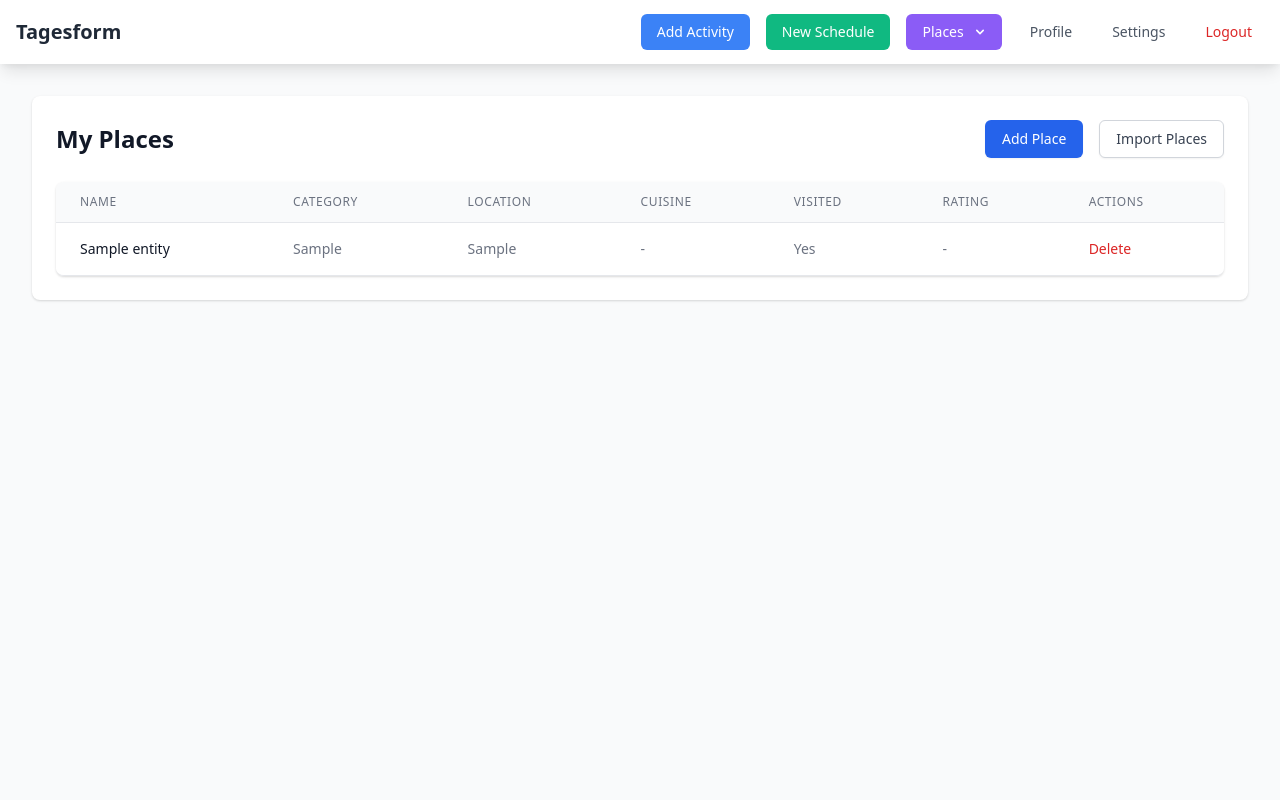
After one commit to tomhallmain/tagesform, a Flask app: page /places in a window 1280 px wide. The commit adds this page. Run offline with Flask 3, Linux system fonts and the light colour scheme; a user stored in the database is signed in; tables that the repository leaves empty hold one stand-in row (values such as "Sample post"); parts of the project's set-up code (start-up, migrations or seed data) failed here and were passed over.

Commit message:
Claude - fix places routes, main index page

```diff
--- a/app/__init__.py
+++ b/app/__init__.py
@@ -37,6 +37,10 @@ def create_app():
     login_manager.init_app(app)
     Migrate(app, db)
 
+    # Register custom filters
+    from .utils.filters import title_case
+    app.jinja_env.filters['title_case'] = title_case
+
     # User loader for Flask-Login
     @login_manager.user_loader
     def load_user(user_id):
--- a/app/routes/entities.py
+++ b/app/routes/entities.py
@@ -1,4 +1,4 @@
-from flask import Blueprint, render_template, redirect, url_for, flash, request, jsonify
+from flask import Blueprint, render_template, redirect, url_for, flash, request, jsonify, session
 from flask_login import login_required, current_user
 from datetime import datetime
 import pytz
@@ -112,16 +112,77 @@ def add_place():
             description=description,
             tags=tags,
             visited=visited,
-            properties=properties
+            properties=properties,
+            user_id=current_user.id
         )
 
         db.session.add(entity)
         db.session.commit()
 
         flash('Place added successfully!', 'success')
-        return redirect(url_for('main.index'))
+        return redirect(url_for('entities.list_places'))
 
     return render_template('add_place.html')
+
+@entities_bp.route('/delete-place/<int:entity_id>', methods=['POST'])
+@login_required
+def delete_place(entity_id):
+    entity = Entity.query.get_or_404(entity_id)
+
+    # Ensure user owns this entity
+    if entity.user_id != current_user.id:
+        flash('You do not have permission to delete this place.', 'error')
+        return redirect(url_for('entities.list_places'))
+
+    name = entity.name
+    db.session.delete(entity)
+    db.session.commit()
+
+    flash(f'Successfully deleted "{name}"', 'success')
+    return redirect(url_for('entities.list_places'))
+
+@entities_bp.route('/review-import')
+@login_required
+def review_import():
+    # Get the imported data from the session
+    import_data = session.get('import_data', [])
+    if not import_data:
+        flash('No data to review. Please import a CSV file first.', 'error')
+        return redirect(url_for('entities.import_places'))
+
+    return render_template('review_import.html', places=import_data)
+
+@entities_bp.route('/confirm-import', methods=['POST'])
+@login_required
+def confirm_import():
+    # Get the reviewed/edited data
+    import_data = session.get('import_data', [])
+    if not import_data:
+        flash('No data to import. Please import a CSV file first.', 'error')
+        return redirect(url_for('entities.import_places'))
+
+    try:
+        entities_added = 0
+        for place in import_data:
+            if not place.get('name'):  # Skip entries with empty names
+                continue
+
+            # Ensure user_id is set for each imported entity
+            place['user_id'] = current_user.id
+            entity = Entity(**place)
+            db.session.add(entity)
+            entities_added += 1
+
+        db.session.commit()
+        session.pop('import_data', None)  # Clear the import data from session
+
+        flash(f'Successfully imported {entities_added} places', 'success')
+        return redirect(url_for('entities.list_places'))
+
+    except Exception as e:
+        db.session.rollback()
+        flash(f'Error importing places: {str(e)}', 'error')
+        return redirect(url_for('entities.review_import'))
 
 @entities_bp.route('/import-places', methods=['GET', 'POST'])
 @login_required
@@ -147,7 +208,7 @@ def import_places():
             'cuisine': ['cuisine', 'food type'],
             'location': ['location', 'address', 'place'],
             'visited': ['visited', 'been there'],
-            'rating': ['rating', 'good', 'like', 'liked'],
+            'rating': ['rating', 'good', 'good?', 'like', 'liked'],
             'notes': ['notes', 'description', 'comments']
         }
 
@@ -158,47 +219,89 @@ def import_places():
 
             # Read and normalize headers
             raw_headers = next(reader)
+            print(f"Number of raw headers: {len(raw_headers)}")  # Debug log
             headers = [h.strip().lower() for h in raw_headers]
+            print(f"Raw headers: {raw_headers}")  # Debug log
+            print(f"Normalized headers: {headers}")  # Debug log
 
             # Create a mapping of normalized headers to their original indices using fuzzy matching
             header_map = {}
             for idx, header in enumerate(headers):
-                # Try to match this header with our expected columns
+                matched = False
+                print(f"Processing header: {header} at index {idx}")  # Debug log
+
+                # First try exact matches
                 for expected_col, alternatives in EXPECTED_COLUMNS.items():
-                    if any(Utils.is_similar_strings(header, alt) for alt in alternatives):
+                    if header == expected_col or header in alternatives:
                         header_map[expected_col] = idx
+                        matched = True
+                        print(f"Found exact match: {header} -> {expected_col} at index {idx}")  # Debug log
                         break
+
+                # Only try fuzzy matching if no exact match was found
+                if not matched:
+                    for expected_col, alternatives in EXPECTED_COLUMNS.items():
+                        if expected_col not in header_map and any(Utils.is_similar_strings(header, alt, do_print=True) for alt in alternatives):
+                            header_map[expected_col] = idx
+                            print(f"Found fuzzy match: {header} -> {expected_col} at index {idx}")  # Debug log
+                            break
+
+            print(f"Final header mapping: {header_map}")  # Debug log
 
             # Validate required columns
             if 'name' not in header_map:
                 similar_columns = [h for h in headers if any(Utils.is_similar_strings(h, alt) for alt in EXPECTED_COLUMNS['name'])]
+                print(f"Headers checked for name: {headers}")  # Debug log
+                print(f"Similar columns found: {similar_columns}")  # Debug log
                 if similar_columns:
                     raise ValueError(f'Could not find "name" column. Did you mean: {", ".join(similar_columns)}?')
                 else:
                     raise ValueError('CSV file must contain a "name" column')
 
-            entities_added = 0
+            parsed_entities = []
             skipped_rows = []
             invalid_categories = set()
-            for row_num, row in enumerate(reader, start=2):  # start=2 because row 1 is headers
+
+            for row_num, row in enumerate(reader, start=2):
+                print(f"\nProcessing row {row_num}: {row}")  # Debug log
+                print(f"Row length: {len(row)}")  # Debug log
+
+                # Skip empty rows
+                if not row or all(cell.strip() == '' for cell in row):
+                    print(f"Skipping empty row {row_num}")  # Debug log
+                    continue
+
+                # Validate row length matches headers
+                if len(row) != len(headers):
+                    print(f"Warning: Row {row_num} has {len(row)} columns but headers has {len(headers)} columns")  # Debug log
+
                 # Helper function to safely get column value
                 def get_col(name, default=''):
-                    val = row[header_map.get(name, -1)].strip() if name in header_map else default
+                    if name not in header_map:
+                        print(f"Column {name} not found in header_map")  # Debug log
+                        return default
+                    idx = header_map[name]
+                    if idx >= len(row):
+                        print(f"Warning: Index {idx} for column {name} is out of range for row length {len(row)}")  # Debug log
+                        return default
+                    val = row[idx].strip()
+                    print(f"Getting column {name} at index {idx}: {val}")  # Debug log
+                    # Keep everything lowercase for storage
                     return val.lower() if name in ['category', 'cuisine', 'location'] else val
 
                 # Helper function to parse boolean values
-                def parse_bool(val, default=False):
-                    if not val:
+                def parse_bool(val, default=None):
+                    if not val or not val.strip():
                         return default
-                    val = str(val).lower()
+                    val = str(val).lower().strip()
                     if val in ['ok', 'okay']:
                         return True
                     return val in ['true', 't', 'yes', 'y', '1']
 
                 # Helper function to parse rating values
-                def parse_rating(val, default='bad'):
-                    if not val:
-                        return default
+                def parse_rating(val):
+                    if not val or not val.strip():
+                        return None
                     val = str(val).lower().strip()
 
                     # Check for boolean values first
@@ -216,58 +319,76 @@ def import_places():
                     if similar_ratings:
                         return VALID_RATINGS[similar_ratings[0]]
 
-                    return default
+                    return None
 
                 name = get_col('name')
-                if not name:  # Skip rows with empty names
+                if not name:
                     skipped_rows.append(f"Row {row_num}: Empty name")
                     continue
 
-                # Validate and clean category
+                # Build entity parameters
+                entity_params = {
+                    'name': name,
+                    'user_id': current_user.id
+                }
+
+                # Process all fields as before, but store in entity_params instead of creating Entity
                 category = get_col('category')
-                if category and category not in VALID_CATEGORIES:
-                    # Try to find a similar category
-                    similar_categories = [c for c in VALID_CATEGORIES if Utils.is_similar_strings(category, c)]
-                    if similar_categories:
-                        category = similar_categories[0]
+                if category:
+                    if category not in VALID_CATEGORIES:
+                        # Try to find a similar category
+                        similar_categories = [c for c in VALID_CATEGORIES if Utils.is_similar_strings(category, c)]
+                        if similar_categories:
+                            category = similar_categories[0]
+                        else:
+                            invalid_categories.add(category)
+                            category = 'other'
+                    entity_params['category'] = category
+                else:
+                    # Only set default category if cuisine exists
+                    cuisine = get_col('cuisine')
+                    if cuisine:
+                        entity_params['category'] = 'restaurant'
                     else:
-                        invalid_categories.add(category)
-                        category = 'other'
+                        entity_params['category'] = 'other'
 
-                # If no category, infer from cuisine
-                if not category:
-                    category = 'restaurant' if get_col('cuisine') else 'other'
+                # Process location
+                location = get_col('location')
+                if location:
+                    entity_params['location'] = location
 
-                # Validate and clean cuisine
+                # Process description/notes
+                notes = get_col('notes')
+                if notes:
+                    entity_params['description'] = notes
+
+                # Process cuisine and set in properties if exists
                 cuisine = get_col('cuisine')
                 if cuisine:
                     # Try to find a similar cuisine
                     similar_cuisines = [c for c in COMMON_CUISINES if Utils.is_similar_strings(cuisine, c)]
                     if similar_cuisines:
                         cuisine = similar_cuisines[0]
+                    entity_params['properties'] = {'cuisine': cuisine}
 
-                # Create new entity
-                entity = Entity(
-                    name=name,
-                    category=category,
-                    location=get_col('location'),
-                    description=get_col('notes'),
-                    visited=parse_bool(get_col('visited')),
-                    properties={
-                        'cuisine': cuisine or None,
-                        'rating': parse_rating(get_col('rating'))
-                    },
-                    user_id=current_user.id
-                )
+                # Process visited field
+                visited = parse_bool(get_col('visited'))
+                if visited is not None:
+                    entity_params['visited'] = visited
 
-                db.session.add(entity)
-                entities_added += 1
+                # Process rating field
+                rating = parse_rating(get_col('rating'))
+                if rating is not None:
+                    entity_params['rating'] = rating
 
-            if entities_added == 0:
+                parsed_entities.append(entity_params)
+
+            if not parsed_entities:
                 flash('No valid places found in the CSV file', 'error')
                 return redirect(request.url)
 
-            db.session.commit()
+            # Store the parsed data in session for review
+            session['import_data'] = parsed_entities
 
             # Show warnings about skipped rows and invalid categories
             if skipped_rows:
@@ -275,18 +396,22 @@ def import_places():
             if invalid_categories:
                 flash(f'Found invalid categories that were set to "other": {", ".join(invalid_categories)}', 'warning')
 
-            flash(f'Successfully imported {entities_added} places', 'success')
-            return redirect(url_for('main.index'))
+            return redirect(url_for('entities.review_import'))
 
         except ValueError as ve:
             flash(str(ve), 'error')
             return redirect(request.url)
         except Exception as e:
-            db.session.rollback()
-            flash(f'Error importing CSV: {str(e)}', 'error')
+            flash(f'Error processing CSV: {str(e)}', 'error')
             return redirect(request.url)
 
     return render_template('import_places.html')
+
+@entities_bp.route('/places')
+@login_required
+def list_places():
+    places = Entity.query.filter_by(user_id=current_user.id).all()
+    return render_template('places.html', places=places)
 
 @entity_api_bp.route('/entities/available')
 @login_required
@@ -298,3 +423,18 @@ def get_available_entities():
     available_entities = Entity.query.all()  # TODO: Add filtering based on operating hours
 
     return jsonify([entity.to_dict() for entity in available_entities])
+
+@entity_api_bp.route('/entities/remove-from-import/<int:index>', methods=['POST'])
+@login_required
+def remove_from_import(index):
+    import_data = session.get('import_data', [])
+
+    try:
+        if 0 <= index < len(import_data):
+            import_data.pop(index)
+            session['import_data'] = import_data
+            return jsonify({'success': True})
+    except Exception as e:
+        return jsonify({'success': False, 'error': str(e)})
+
+    return jsonify({'success': False, 'error': 'Invalid index'})
--- a/app/templates/base.html
+++ b/app/templates/base.html
@@ -64,10 +64,11 @@
                                         <path fill-rule="evenodd" d="M5.293 7.293a1 1 0 011.414 0L10 10.586l3.293-3.293a1 1 0 111.414 1.414l-4 4a1 1 0 01-1.414 0l-4-4a1 1 0 010-1.414z" clip-rule="evenodd" />
                                     </svg>
                                 </button>
-                                <div x-show="open" @click.away="open = false" class="origin-top-right absolute right-0 mt-2 w-48 rounded-md shadow-lg bg-white dark:bg-gray-700 ring-1 ring-black ring-opacity-5">
+                                <div x-show="open" @click.away="open = false" class="origin-top-right absolute right-0 mt-2 w-48 rounded-md shadow-lg bg-white dark:bg-gray-800 ring-1 ring-black ring-opacity-5">
                                     <div class="py-1">
-                                        <a href="{{ url_for('entities.add_place') }}" class="block px-4 py-2 text-sm text-gray-700 dark:text-gray-200 hover:bg-gray-100 dark:hover:bg-gray-600">Add Place</a>
-                                        <a href="{{ url_for('entities.import_places') }}" class="block px-4 py-2 text-sm text-gray-700 dark:text-gray-200 hover:bg-gray-100 dark:hover:bg-gray-600">Import Places</a>
+                                        <a href="{{ url_for('entities.list_places') }}" class="block w-full px-4 py-2 text-sm text-gray-700 hover:text-gray-900 hover:bg-gray-100 dark:text-white dark:hover:text-white dark:bg-gray-800 dark:hover:bg-purple-900 transition-colors duration-100">View Places</a>
+                                        <a href="{{ url_for('entities.add_place') }}" class="block w-full px-4 py-2 text-sm text-gray-700 hover:text-gray-900 hover:bg-gray-100 dark:text-white dark:hover:text-white dark:bg-gray-800 dark:hover:bg-purple-900 transition-colors duration-100">Add Place</a>
+                                        <a href="{{ url_for('entities.import_places') }}" class="block w-full px-4 py-2 text-sm text-gray-700 hover:text-gray-900 hover:bg-gray-100 dark:text-white dark:hover:text-white dark:bg-gray-800 dark:hover:bg-purple-900 transition-colors duration-100">Import Places</a>
                                     </div>
                                 </div>
                             </div>
--- /dev/null
+++ b/app/templates/places.html
@@ -0,0 +1,89 @@
+{% extends "base.html" %}
+
+{% block title %}My Places - Tagesform{% endblock %}
+
+{% block content %}
+<div class="max-w-7xl mx-auto px-4 sm:px-6 lg:px-8 py-8">
+    <div class="bg-white dark:bg-gray-800 shadow rounded-lg p-6">
+        <div class="flex justify-between items-center mb-6">
+            <h2 class="text-2xl font-bold text-gray-900 dark:text-white">My Places</h2>
+            <div class="flex space-x-4">
+                <a href="{{ url_for('entities.add_place') }}" class="inline-flex items-center px-4 py-2 border border-transparent rounded-md shadow-sm text-sm font-medium text-white bg-blue-600 hover:bg-blue-700 focus:outline-none focus:ring-2 focus:ring-offset-2 focus:ring-blue-500">
+                    Add Place
+                </a>
+                <a href="{{ url_for('entities.import_places') }}" class="inline-flex items-center px-4 py-2 border border-gray-300 rounded-md shadow-sm text-sm font-medium text-gray-700 bg-white hover:bg-gray-50 focus:outline-none focus:ring-2 focus:ring-offset-2 focus:ring-blue-500">
+                    Import Places
+                </a>
+            </div>
+        </div>
+
+        {% if places %}
+        <div class="mt-4">
+            <div class="flex flex-col">
+                <div class="-my-2 overflow-x-auto sm:-mx-6 lg:-mx-8">
+                    <div class="py-2 align-middle inline-block min-w-full sm:px-6 lg:px-8">
+                        <div class="shadow overflow-hidden border-b border-gray-200 dark:border-gray-700 sm:rounded-lg">
+                            <table class="min-w-full divide-y divide-gray-200 dark:divide-gray-700">
+                                <thead class="bg-gray-50 dark:bg-gray-700">
+                                    <tr>
+                                        <th scope="col" class="px-6 py-3 text-left text-xs font-medium text-gray-500 dark:text-gray-300 uppercase tracking-wider">Name</th>
+                                        <th scope="col" class="px-6 py-3 text-left text-xs font-medium text-gray-500 dark:text-gray-300 uppercase tracking-wider">Category</th>
+                                        <th scope="col" class="px-6 py-3 text-left text-xs font-medium text-gray-500 dark:text-gray-300 uppercase tracking-wider">Location</th>
+                                        <th scope="col" class="px-6 py-3 text-left text-xs font-medium text-gray-500 dark:text-gray-300 uppercase tracking-wider">Cuisine</th>
+                                        <th scope="col" class="px-6 py-3 text-left text-xs font-medium text-gray-500 dark:text-gray-300 uppercase tracking-wider">Visited</th>
+                                        <th scope="col" class="px-6 py-3 text-left text-xs font-medium text-gray-500 dark:text-gray-300 uppercase tracking-wider">Rating</th>
+                                        <th scope="col" class="px-6 py-3 text-left text-xs font-medium text-gray-500 dark:text-gray-300 uppercase tracking-wider">Actions</th>
+                                    </tr>
+                                </thead>
+                                <tbody class="bg-white dark:bg-gray-800 divide-y divide-gray-200 dark:divide-gray-700">
+                                    {% for place in places %}
+                                    <tr class="hover:bg-gray-50 dark:hover:bg-gray-700">
+                                        <td class="px-6 py-4 whitespace-nowrap text-sm font-medium text-gray-900 dark:text-white">
+                                            {{ place.name }}
+                                        </td>
+                                        <td class="px-6 py-4 whitespace-nowrap text-sm text-gray-500 dark:text-gray-300">
+                                            {{ place.category | title_case }}
+                                        </td>
+                                        <td class="px-6 py-4 whitespace-nowrap text-sm text-gray-500 dark:text-gray-300">
+                                            {{ place.location | title_case if place.location else '-' }}
+                                        </td>
+                                        <td class="px-6 py-4 whitespace-nowrap text-sm text-gray-500 dark:text-gray-300">
+                                            {{ place.properties.cuisine | title_case if place.properties and place.properties.cuisine else '-' }}
+                                        </td>
+                                        <td class="px-6 py-4 whitespace-nowrap text-sm text-gray-500 dark:text-gray-300">
+                                            {{ 'Yes' if place.visited else 'No' }}
+                                        </td>
+                                        <td class="px-6 py-4 whitespace-nowrap text-sm text-gray-500 dark:text-gray-300">
+                                            {{ place.rating or '-' }}
+                                        </td>
+                                        <td class="px-6 py-4 whitespace-nowrap text-sm text-gray-500 dark:text-gray-300">
+                                            <form action="{{ url_for('entities.delete_place', entity_id=place.id) }}" method="POST" class="inline" onsubmit="return confirm('Are you sure you want to delete this place?');">
+                                                <button type="submit" class="text-red-600 hover:text-red-900">Delete</button>
+                                            </form>
+                                        </td>
+                                    </tr>
+                                    {% endfor %}
+                                </tbody>
+                            </table>
+                        </div>
+                    </div>
+                </div>
+            </div>
+        </div>
+        {% else %}
+        <div class="text-center py-12">
+            <svg class="mx-auto h-12 w-12 text-gray-400" fill="none" stroke="currentColor" viewBox="0 0 24 24">
+                <path stroke-linecap="round" stroke-linejoin="round" stroke-width="2" d="M19 21V5a2 2 0 00-2-2H7a2 2 0 00-2 2v16m14 0h2m-2 0h-5m-9 0H3m2 0h5M9 7h1m-1 4h1m4-4h1m-1 4h1m-5 10v-5a1 1 0 011-1h2a1 1 0 011 1v5m-4 0h4" />
+            </svg>
+            <h3 class="mt-2 text-sm font-medium text-gray-900 dark:text-white">No places yet</h3>
+            <p class="mt-1 text-sm text-gray-500 dark:text-gray-400">Get started by adding your first place.</p>
+            <div class="mt-6">
+                <a href="{{ url_for('entities.add_place') }}" class="inline-flex items-center px-4 py-2 border border-transparent rounded-md shadow-sm text-sm font-medium text-white bg-blue-600 hover:bg-blue-700 focus:outline-none focus:ring-2 focus:ring-offset-2 focus:ring-blue-500">
+                    Add Place
+                </a>
+            </div>
+        </div>
+        {% endif %}
+    </div>
+</div>
+{% endblock %}
--- /dev/null
+++ b/app/utils/filters.py
@@ -0,0 +1,5 @@
+def title_case(text):
+    """Convert text to title case, handling None values"""
+    if text is None:
+        return None
+    return text.title()
--- a/app/utils/utils.py
+++ b/app/utils/utils.py
@@ -119,20 +119,16 @@ class Utils:
         # create two work vectors of integer distances
         v0 = [0] * (len(t) + 1)
         v1 = [0] * (len(t) + 1)
-
         # initialize v0 (the previous row of distances)
         # this row is A[0][i]: edit distance from an empty s to t;
         # that distance is the number of characters to append to  s to make t.
         for i in range(len(t) + 1):
             v0[i] = i
-
         for i in range(len(s)):
             # calculate v1 (current row distances) from the previous row v0
-
             # first element of v1 is A[i + 1][0]
             # edit distance is delete (i + 1) chars from s to match empty t
             v1[0] = i + 1
-
             for j in range(len(t)):
                 # calculating costs for A[i + 1][j + 1]
                 deletion_cost = v0[j + 1] + 1
@@ -171,7 +167,7 @@ class Utils:
         threshold = min(threshold, int(min_len * 0.8))
         if do_print:
             print(f"Threshold:  {threshold}, Distance: {l_distance}\ns0: {s0}\ns1: {s1}\n")
-        return l_distance < threshold
+        return l_distance < threshold or (min_len > 3 and threshold < 1 and l_distance == 1)
 
     @staticmethod
     def remove_substring_by_indices(string, start_index, end_index):
```
Also changed, not shown: app/routes/main.py (+24 -4 lines), app/templates/add_place.html (+7 -4 lines), app/templates/import_places.html (+18 -5 lines), app/templates/index.html (+26 -1 lines), app/templates/review_import.html (added, +107 -0 lines).
